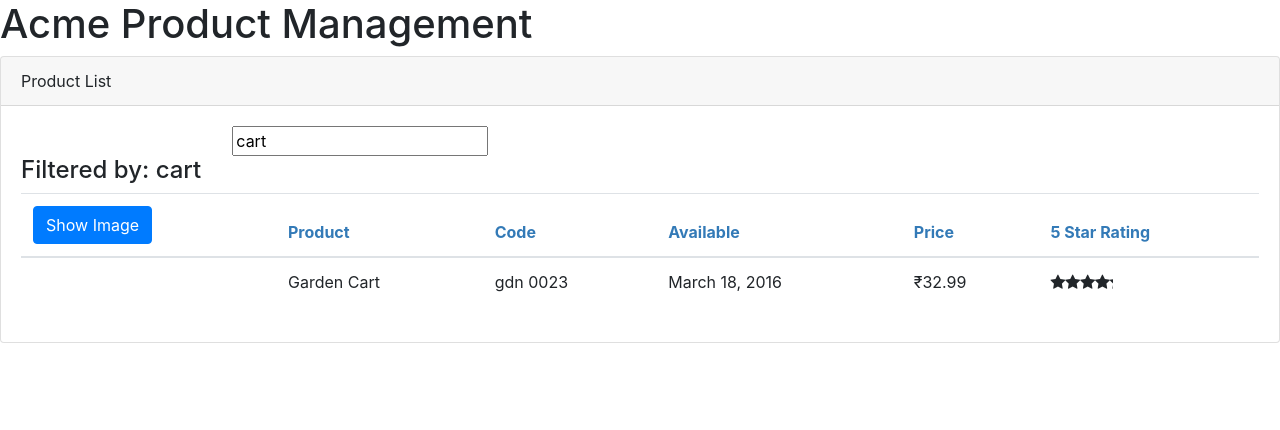
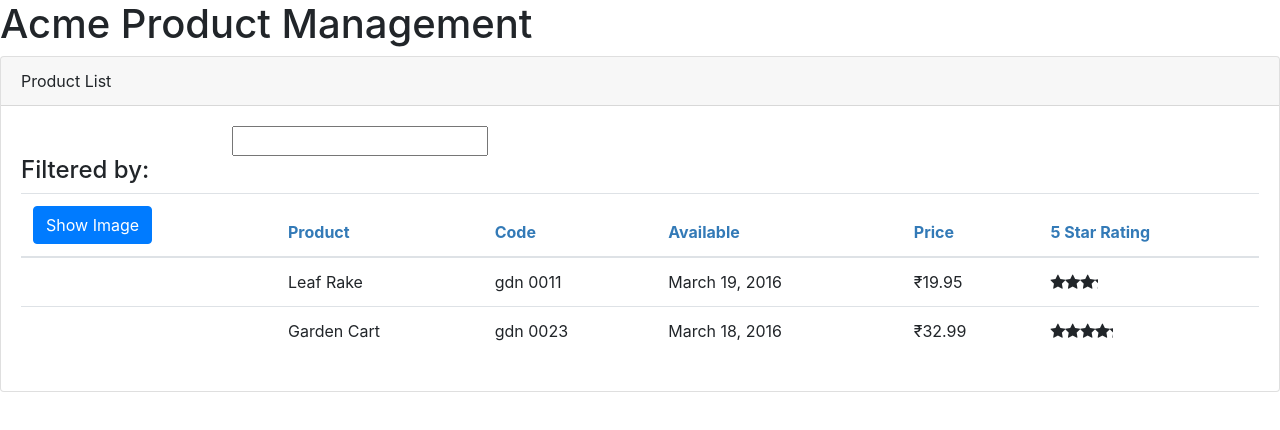
Before and after one commit to codrammer/APM.ANG.PL, an Angular app: page / in a window 1280 px wide. Shown: the top 430 px of the page. Built offline with nearby package versions, Linux system fonts and the light colour scheme.

Commit message:
added ProductService

```diff
--- a/src/app/products/product-list.component.ts
+++ b/src/app/products/product-list.component.ts
@@ -1,5 +1,6 @@
 import { Component, OnInit } from '@angular/core';
 import { IProduct } from './product';
+import { ProductService } from './product.service';
 
 @Component({
     selector: 'apm-products',
@@ -22,30 +23,10 @@
     }
 
     filteredProducts: IProduct[];
-    products: IProduct[] = [{
-        "productId": 1,
-        "productName": "Leaf Rake",
-        "productCode": "GDN-0011",
-        "releaseDate": "March 19, 2016",
-        "description": "Leaf rake with 48-inch wooden handle.",
-        "price": 19.95,
-        "starRating": 3.2,
-        "imageUrl": "https://openclipart.org/image/300px/svg_to_png/26215/Anonymous_Leaf_Rake.png"
-      },
-      {
-        "productId": 2,
-        "productName": "Garden Cart",
-        "productCode": "GDN-0023",
-        "releaseDate": "March 18, 2016",
-        "description": "15 gallon capacity rolling garden cart",
-        "price": 32.99,
-        "starRating": 4.2,
-        "imageUrl": "https://openclipart.org/image/300px/svg_to_png/58471/garden_cart.png"
-    }];
+    products: IProduct[];
 
-    constructor() {
-      this.filteredProducts = this.products;
-      this.listFilter = 'cart';
+    constructor(private productService: ProductService) {
+      // this.listFilter = 'cart';
     }
 
     onRatingClicked(message: string) {
@@ -64,7 +45,8 @@
     }
 
     ngOnInit() {
-
+      this.products = this.productService.getProducts();
+      this.filteredProducts = this.products;
     }
 
 }
--- /dev/null
+++ b/src/app/products/product.service.ts
@@ -0,0 +1,30 @@
+import { Injectable } from '@angular/core';
+import { IProduct } from './product';
+
+@Injectable({
+  providedIn: 'root'
+})
+export class ProductService {
+  getProducts(): IProduct[] {
+    return [{
+      "productId": 1,
+      "productName": "Leaf Rake",
+      "productCode": "GDN-0011",
+      "releaseDate": "March 19, 2016",
+      "description": "Leaf rake with 48-inch wooden handle.",
+      "price": 19.95,
+      "starRating": 3.2,
+      "imageUrl": "https://openclipart.org/image/300px/svg_to_png/26215/Anonymous_Leaf_Rake.png"
+    },
+    {
+      "productId": 2,
+      "productName": "Garden Cart",
+      "productCode": "GDN-0023",
+      "releaseDate": "March 18, 2016",
+      "description": "15 gallon capacity rolling garden cart",
+      "price": 32.99,
+      "starRating": 4.2,
+      "imageUrl": "https://openclipart.org/image/300px/svg_to_png/58471/garden_cart.png"
+    }];
+  }
+}
```
